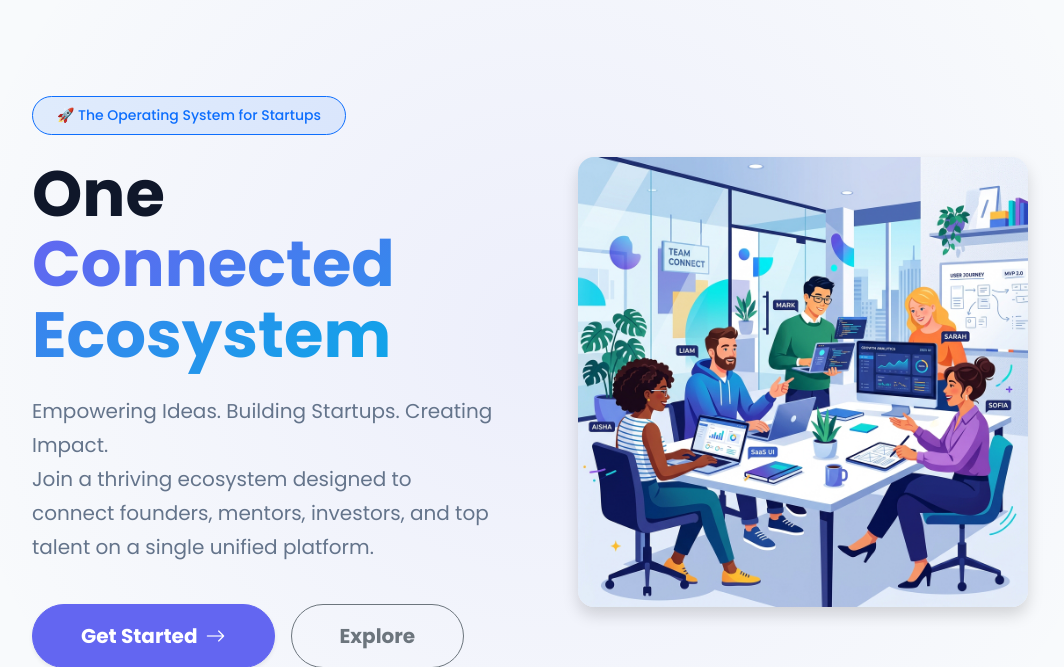
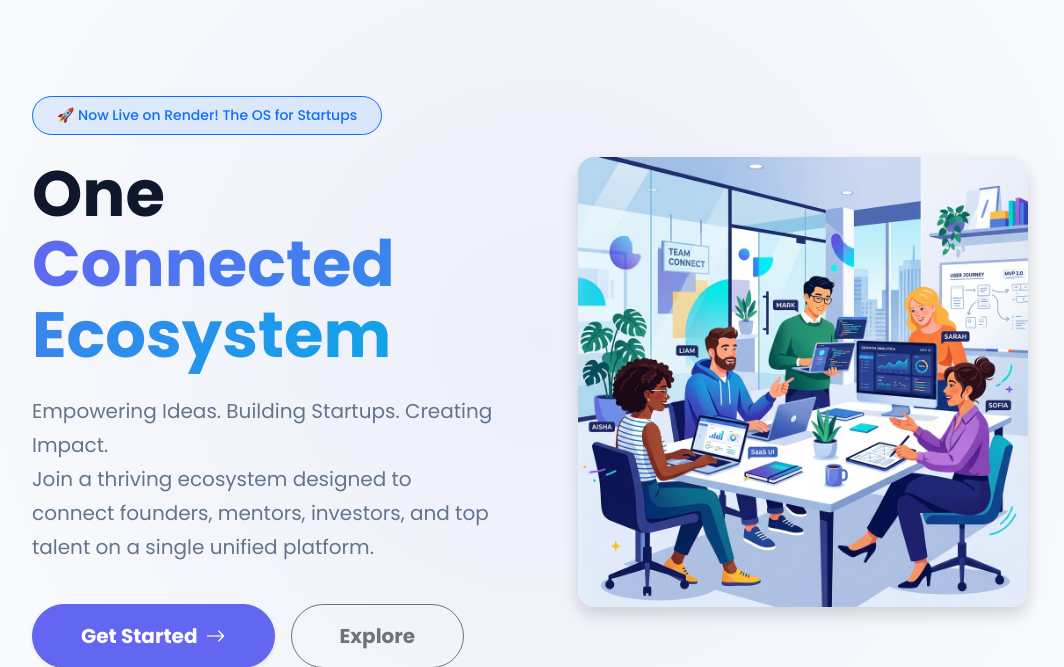
Before and after one commit to Vineet375/Startup_Sphere, a Django app: page / in a window 1280 px wide; the page is wider, and only the part inside the window is pictured. Shown: the part 62-729 px from the top of that part, without its empty margins (98-1162 px from the left). Run offline with Django 5.2, Linux system fonts and the light colour scheme.

Commit message:
Update README with Live URL and add Live badge to landing page

```diff
--- a/startup_sphere/templates/core/landing.html
+++ b/startup_sphere/templates/core/landing.html
@@ -121,7 +121,7 @@
         <div class="row align-items-center">
             <div class="col-lg-6 mb-5 mb-lg-0 pe-lg-5">
                 <div class="mb-4 d-inline-block px-4 py-2 rounded-pill border border-primary bg-primary bg-opacity-10 text-primary fw-medium small">
-                    🚀 The Operating System for Startups
+                    🚀 Now Live on Render! The OS for Startups
                 </div>
                 <h1 class="hero-title">One <span>Connected Ecosystem</span></h1>
                 <p class="hero-subtitle ms-0">Empowering Ideas. Building Startups. Creating Impact.<br>Join a thriving ecosystem designed to connect founders, mentors, investors, and top talent on a single unified platform.</p>
```
Also changed, not shown: README.md.
